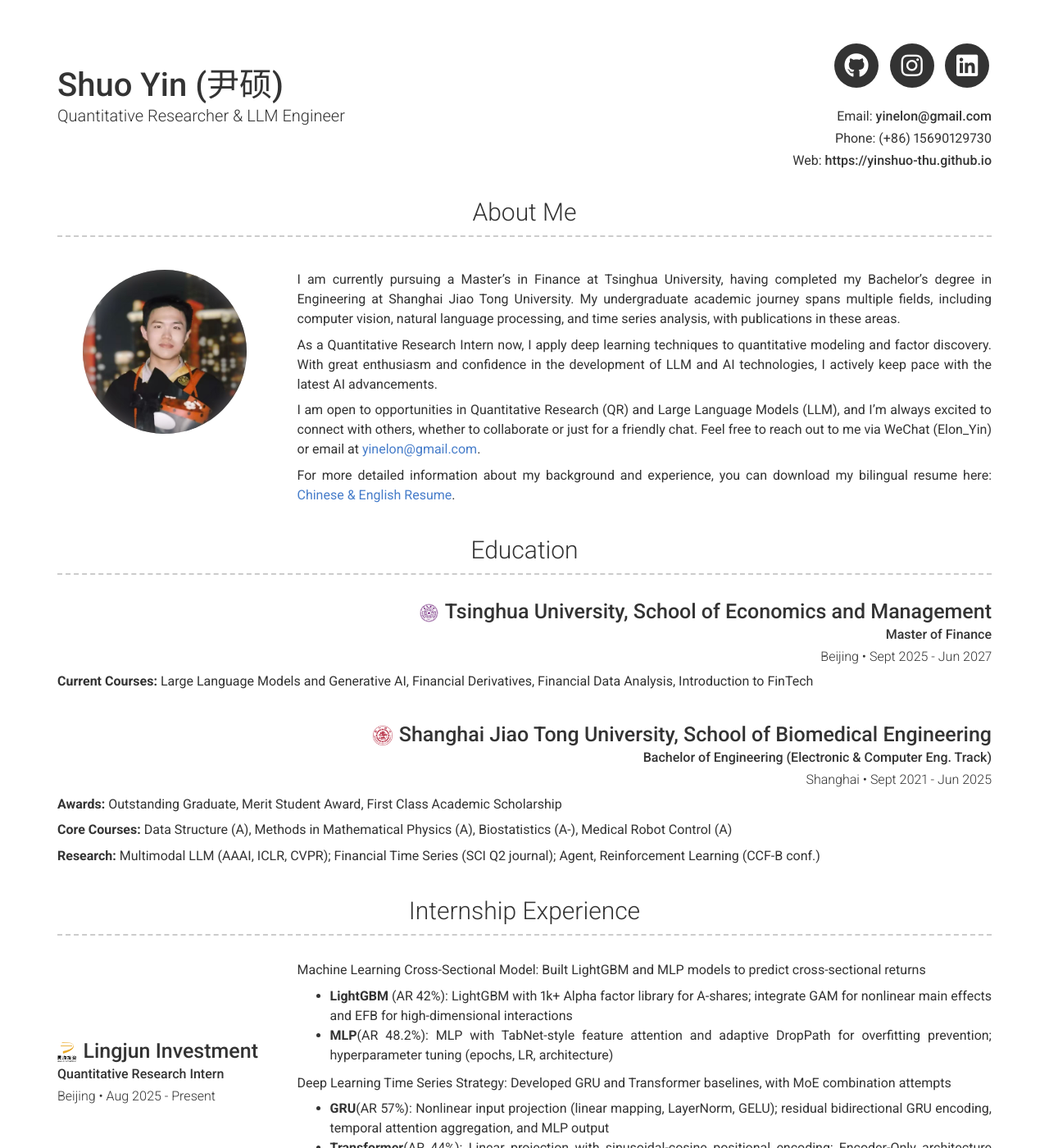
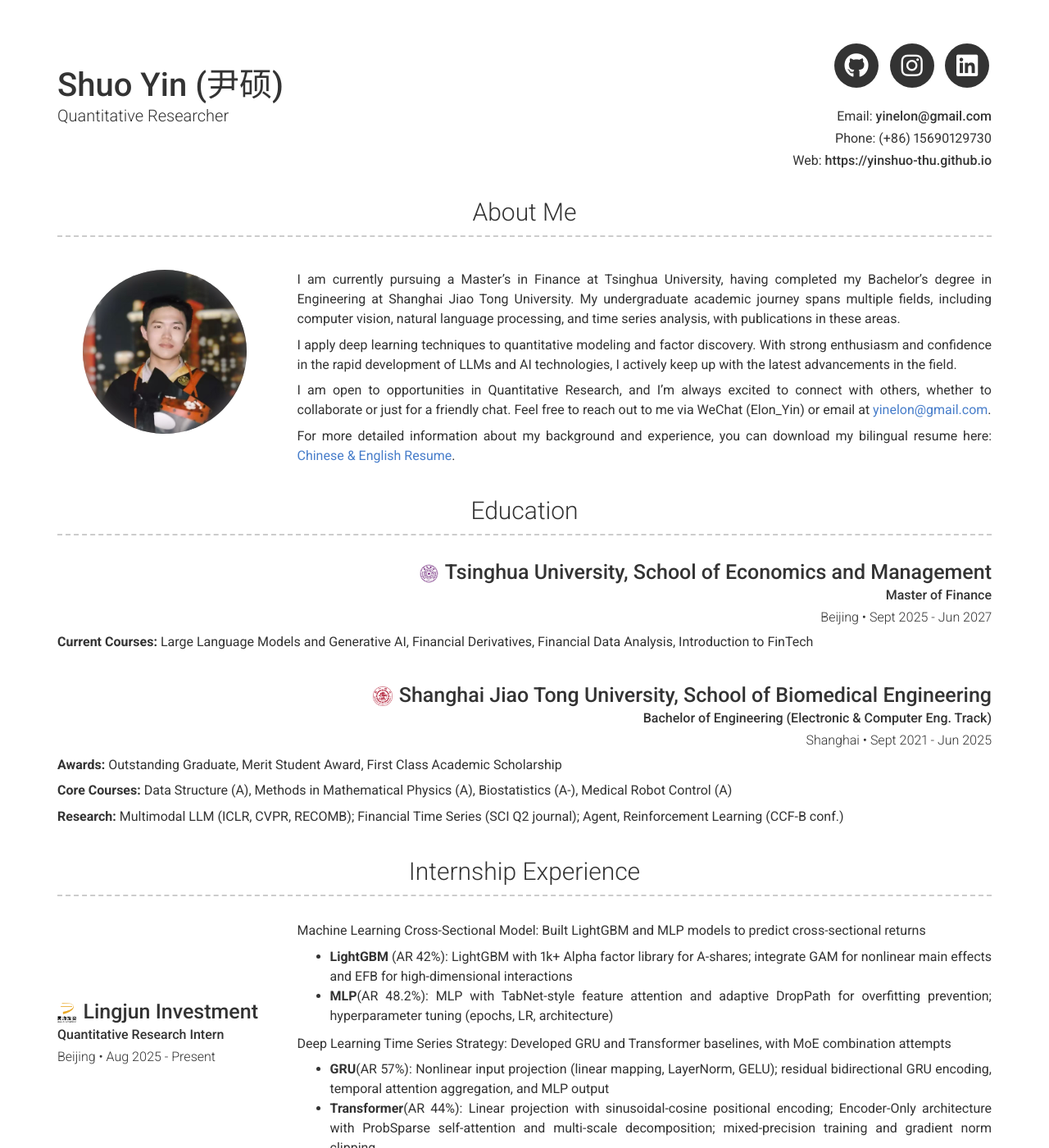
Before and after one commit to yinshuo-thu/yinshuo-thu.github.io, a Jekyll site: the page built from index.md, in a window 1280 px wide and 1400 px high. Shown: the whole window at 82% size. Built offline with Jekyll 4.4.1, drawn with Linux system fonts in a browser that asks for light colours; nearby versions of some CDN libraries; some of the changed text lies outside the part shown.

Commit message:
Add QuantEval project, update profile and resume link

```diff
--- a/_config.yml
+++ b/_config.yml
@@ -7,7 +7,7 @@ version: 2
 
 # Personal info
 name: Shuo Yin (尹硕)
-title: Quantitative Researcher & LLM Engineer
+title: Quantitative Researcher
 email: yinelon@gmail.com
 # email_title: Email (Email title override)
 phone: (+86) 15690129730
@@ -51,11 +51,11 @@ about_profile_image: assets/head.jpg
 about_content: | # this will include new lines to allow paragraphs
   I am currently pursuing a Master's in Finance at Tsinghua University, having completed my Bachelor's degree in Engineering at Shanghai Jiao Tong University. My undergraduate academic journey spans multiple fields, including computer vision, natural language processing, and time series analysis, with publications in these areas.
 
-  As a Quantitative Research Intern now, I apply deep learning techniques to quantitative modeling and factor discovery. With great enthusiasm and confidence in the development of LLM and AI technologies, I actively keep pace with the latest AI advancements.
+  I apply deep learning techniques to quantitative modeling and factor discovery. With strong enthusiasm and confidence in the rapid development of LLMs and AI technologies, I actively keep up with the latest advancements in the field.
 
-  I am open to opportunities in Quantitative Research (QR) and Large Language Models (LLM), and I’m always excited to connect with others, whether to collaborate or just for a friendly chat. Feel free to reach out to me via WeChat (Elon\_Yin) or email at [yinelon@gmail.com](mailto:yinelon@gmail.com).
+  I am open to opportunities in Quantitative Research, and I’m always excited to connect with others, whether to collaborate or just for a friendly chat. Feel free to reach out to me via WeChat (Elon\_Yin) or email at [yinelon@gmail.com](mailto:yinelon@gmail.com).
 
-  For more detailed information about my background and experience, you can download my bilingual resume here: [Chinese & English Resume](assets/Resume-ShuoYin-1101-pub.pdf).
+  For more detailed information about my background and experience, you can download my bilingual resume here: [Chinese & English Resume](assets/Resume-ShuoYin-1108.pdf).
 
 
 content:
@@ -80,7 +80,7 @@ content:
 
           **Core Courses:** Data Structure (A), Methods in Mathematical Physics (A), Biostatistics (A-), Medical Robot Control (A)
 
-          **Research:** Multimodal LLM (AAAI, ICLR, CVPR); Financial Time Series (SCI Q2 journal); Agent, Reinforcement Learning (CCF-B conf.)
+          **Research:** Multimodal LLM (ICLR, CVPR, RECOMB); Financial Time Series (SCI Q2 journal); Agent, Reinforcement Learning (CCF-B conf.)
   - title: Internship Experience
     layout: list
     content:
@@ -144,6 +144,23 @@ content:
           Improved strategy generation beyond baseline by over 10%, with strategy performance close to top-tier LLMs (e.g., DeepSeek-R1)
 
           ![TS-Agent Framework](assets/TS-Agent.png)
+      - layout: left
+        border: weak
+        title: "QuantEval: A Benchmark for Financial Quantitative Tasks in Large Language Models"
+        link: /assets/QuantEval.pdf
+        link_text: Paper
+        additional_links:
+          - title: Paper
+            icon: fas fa-file-pdf
+            url: /assets/QuantEval.pdf
+        quote: >
+          Sep 2025 - Present, In Submission
+        description: | # this will include new lines to allow paragraphs
+          Authors: *Zhaolu Kang*, *Junhao Gong*, *Wenqing Hu*, ***Shuo Yin***, *Zhicheng Fang*, *Yingjie He*, *Rong Fu*, *Eric Hanchen Jiang*, *Leqi Zheng*, *Xi Yang*, *Xiaoyou Chen*, *Richeng Xuan*
+
+          QuantEval is a new benchmark designed to evaluate Large Language Models (LLMs) in financial quantitative tasks. It assesses three areas: knowledge-based question answering, quantitative reasoning, and quantitative strategy coding. The benchmark uses data from real markets, public sources, and synthetic scenarios to reflect real-world challenges. Tests on many top LLMs show major performance gaps. To address this, we apply supervised fine-tuning and reinforcement learning to improve results.
+
+          ![QuantEval Framework](assets/QuantEval.png)
       - layout: left
         border: weak
         title: "<img src='assets/bagelscore_logo.png' alt='BagelScore' style='height: 24px; margin-right: 8px; vertical-align: middle;'>BagelScore: Visual-Language Evaluation Made Easy"
```
Also changed, not shown: assets/QuantEval.png (added), 2 other files.
